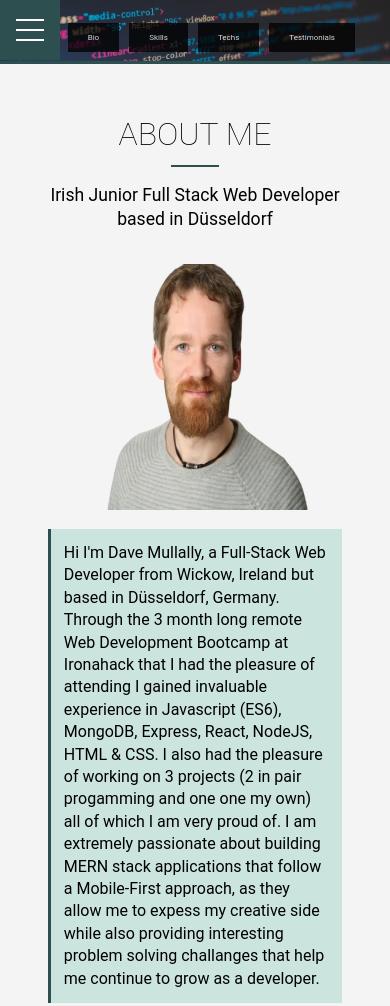
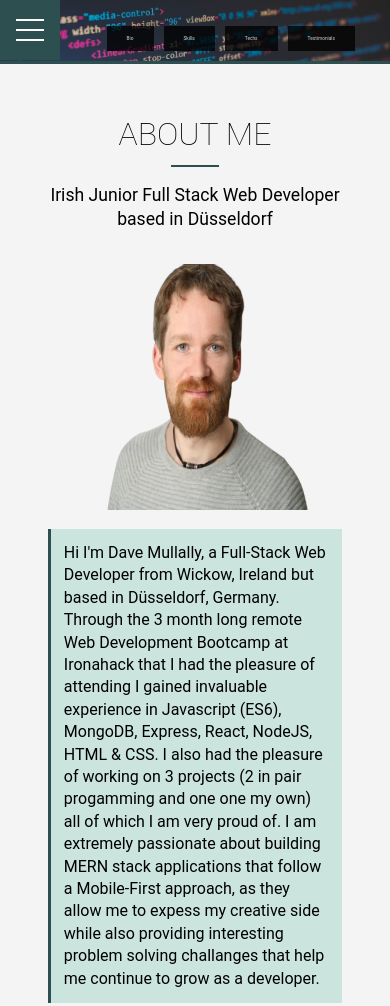
Before and after one commit to David-Mullally/MyPortfolio, a website: page dist/about.html in a window 390 px wide. Shown: the top 1006 px of the page. Drawn offline with Linux system fonts and the light colour scheme.

Commit message:
more minor fixes

```diff
--- a/scss/_media.scss
+++ b/scss/_media.scss
@@ -26,7 +26,7 @@
 
         #navbar{
             a{
-                font-size: 0.5rem;
+                font-size: 0.3rem;
             }
         }
         #main-nav {
```
Also changed, not shown: dist/css/main.css.
